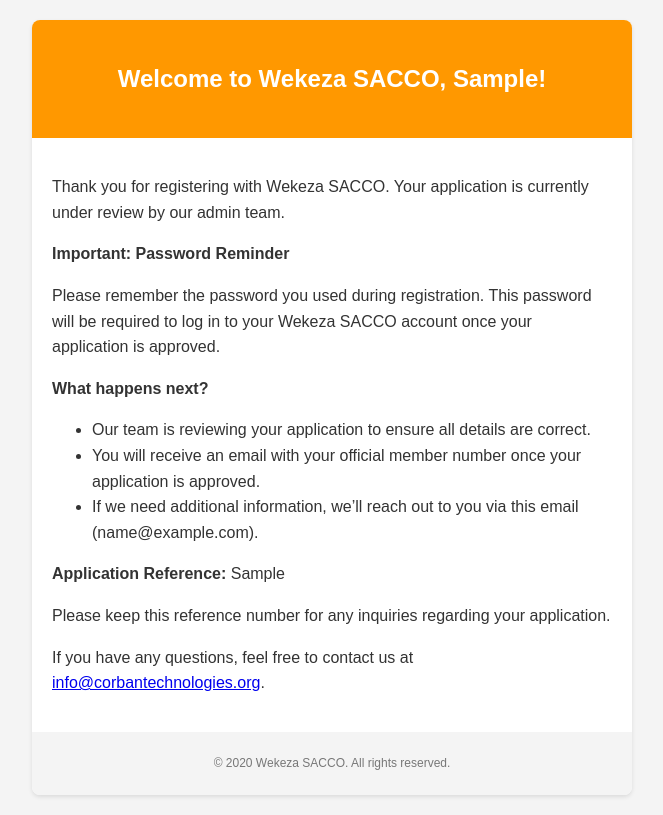
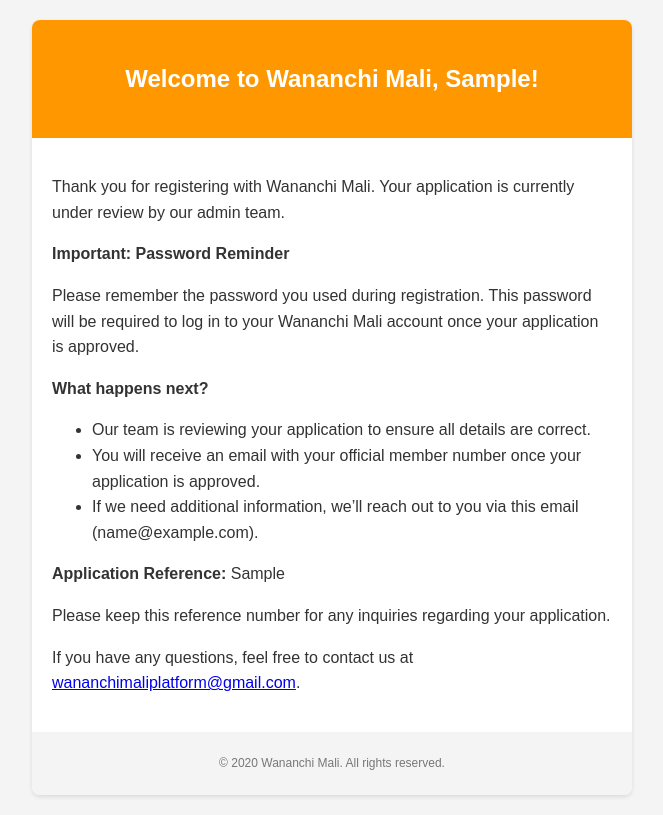
Before and after one commit to corbantechnologies/saccoapi, a Django app: template accounts/templates/registration_confirmation.html in a window 1280 px wide. Shown: the whole page, without its empty margins (308-971 px from the left). Run offline with Django 5.2, Linux system fonts and the light colour scheme; a user stored in the database is signed in; tables that the repository leaves empty hold one stand-in row (values such as "Sample post"); the template is opened without the code that fills it: most values are stand-ins (such as "Sample title", 1, 10 or a date in 2020).

Commit message:
modify platform name

```diff
--- a/accounts/templates/password_reset.html
+++ b/accounts/templates/password_reset.html
@@ -59,10 +59,10 @@
                 <p>Use the code below to reset your password:</p>
                 <div class="verification-code">{{ verification_code }}</div>
                 <p>If you didn't request a password reset, please ignore this email.</p>
-                <p>Thanks,<br />The Wekeza SACCO Team</p>
+                <p>Thanks,<br />The Wananchi Mali Team</p>
             </div>
             <div class="footer">
-                <p>&copy; {{ current_year }} Wekeza SACCO. All rights reserved.</p>
+                <p>&copy; {{ current_year }} Wananchi Mali. All rights reserved.</p>
             </div>
         </div>
     </body>
--- a/accounts/templates/registration_confirmation.html
+++ b/accounts/templates/registration_confirmation.html
@@ -53,14 +53,14 @@
     <body style="font-family: Arial, sans-serif; line-height: 1.6; color: #333;">
         <div class="container">
             <div class="header">
-                <h2>Welcome to Wekeza SACCO, {{ user.first_name }}!</h2>
+                <h2>Welcome to Wananchi Mali, {{ user.first_name }}!</h2>
             </div>
             <div class="content">
-                <p>Thank you for registering with Wekeza SACCO. Your application is currently under review by our admin
+                <p>Thank you for registering with Wananchi Mali. Your application is currently under review by our admin
                     team.</p>
                 <p><strong>Important: Password Reminder</strong></p>
                 <p>Please remember the password you used during registration. This password will be required to log in
-                    to your Wekeza SACCO account once your application is approved.</p>
+                    to your Wananchi Mali account once your application is approved.</p>
                 <p><strong>What happens next?</strong></p>
                 <ul>
                     <li>Our team is reviewing your application to ensure all details are correct.</li>
@@ -72,10 +72,10 @@
                 <p><strong>Application Reference:</strong> {{ user.reference }}</p>
                 <p>Please keep this reference number for any inquiries regarding your application.</p>
                 <p>If you have any questions, feel free to contact us at <a
-                        href="mailto:info@corbantechnologies.org">info@corbantechnologies.org</a>.</p>
+                        href="mailto:wananchimaliplatform@gmail.com">wananchimaliplatform@gmail.com</a>.</p>
             </div>
             <div class="footer">
-                <p>&copy; {{ current_year }} Wekeza SACCO. All rights reserved.</p>
+                <p>&copy; {{ current_year }} Wananchi Mali. All rights reserved.</p>
             </div>
         </div>
     </body>
```
Also changed, not shown: accounts/templates/member_number.html (+4 -4 lines), accounts/utils.py (+6 -6 lines).
